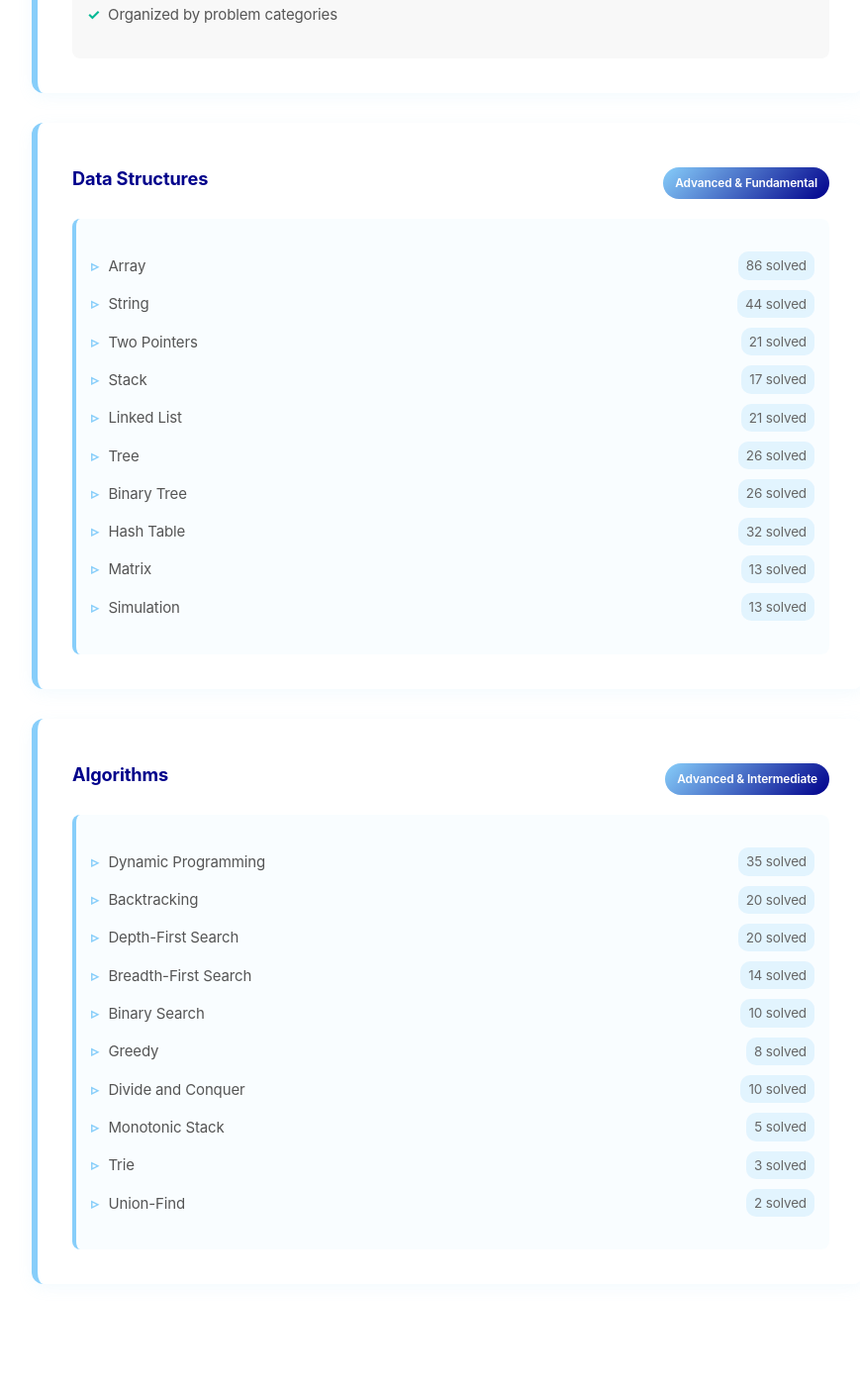
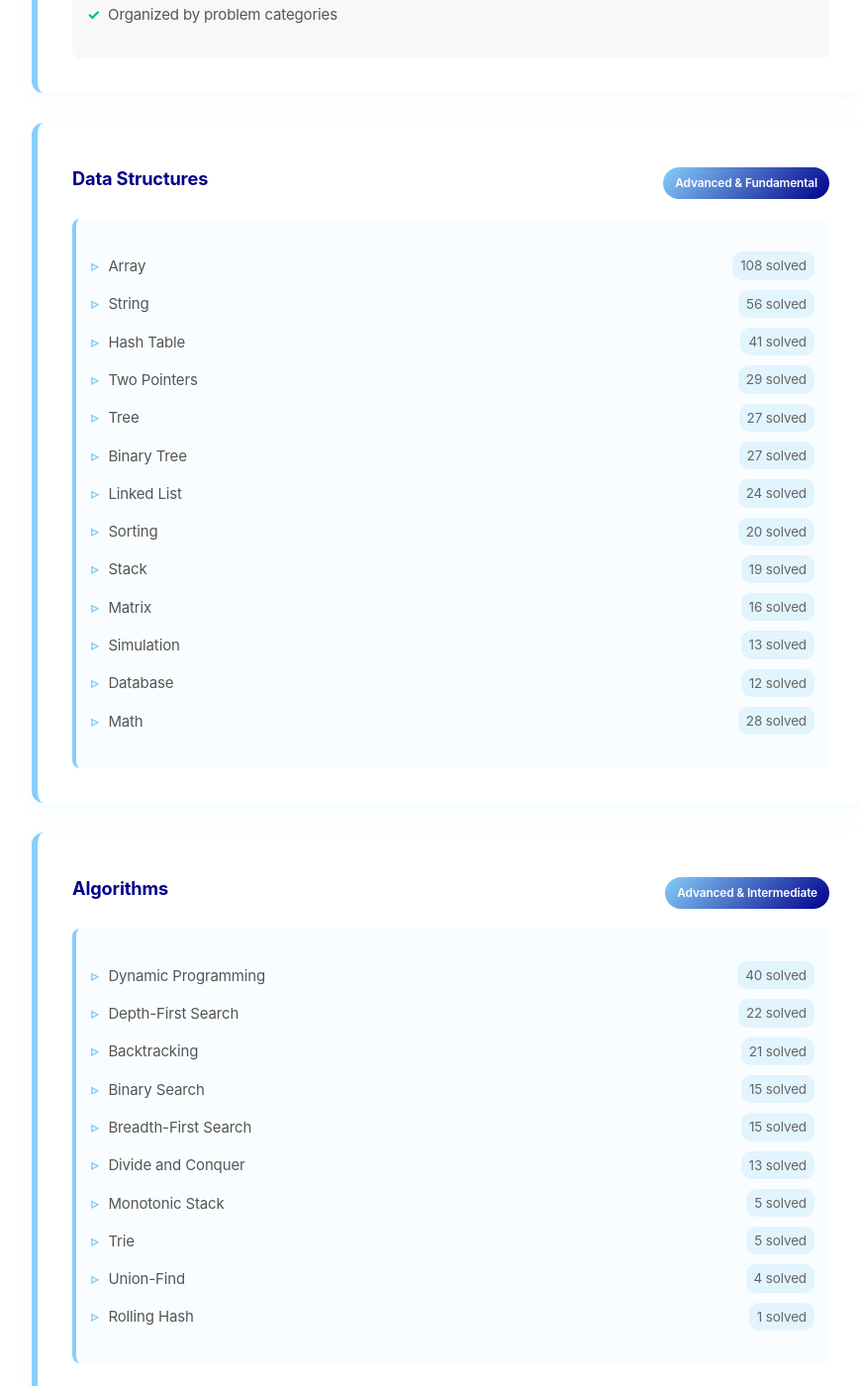
Before and after one commit to ArmanBehnam/ArmanBehnam.github.io, a Jekyll site: the page built from Programming/index.html, in a window 1280 px wide and 1400 px high, scrolled down 927 px. Shown: the whole window at 99% size, without its empty margins (195-1064 px from the left). Built offline with Jekyll 4.4.1, drawn with Linux system fonts in a browser that asks for light colours; some of the changed text lies outside the part shown.

Commit message:
Update LeetCode stats to 233 solved

```diff
--- a/Programming/index.html
+++ b/Programming/index.html
@@ -19,13 +19,13 @@ title: Programming Skills
         <div class="programming-item">
             <div class="category-header">
                 <h3 class="category-title">Problem Difficulty Distribution</h3>
-                <div class="problem-badge">178 Total</div>
+                <div class="problem-badge">233 Total</div>
             </div>
             <div class="difficulty-section">
                 <div class="difficulty-bars">
-                    <div class="difficulty-bar difficulty-easy">Easy: 45 problems</div>
-                    <div class="difficulty-bar difficulty-medium">Medium: 99 problems</div>
-                    <div class="difficulty-bar difficulty-hard">Hard: 34 problems</div>
+                    <div class="difficulty-bar difficulty-easy">Easy: 65 problems</div>
+                    <div class="difficulty-bar difficulty-medium">Medium: 128 problems</div>
+                    <div class="difficulty-bar difficulty-hard">Hard: 40 problems</div>
                 </div>
             </div>
         </div>
@@ -60,43 +60,55 @@ title: Programming Skills
                 <ul class="skill-list">
                     <li>
                         <span class="skill-name">Array</span>
-                        <span class="skill-count">86 solved</span>
+                        <span class="skill-count">108 solved</span>
                     </li>
                     <li>
                         <span class="skill-name">String</span>
-                        <span class="skill-count">44 solved</span>
+                        <span class="skill-count">56 solved</span>
+                    </li>
+                    <li>
+                        <span class="skill-name">Hash Table</span>
+                        <span class="skill-count">41 solved</span>
                     </li>
                     <li>
                         <span class="skill-name">Two Pointers</span>
-                        <span class="skill-count">21 solved</span>
+                        <span class="skill-count">29 solved</span>
+                    </li>
+                    <li>
+                        <span class="skill-name">Tree</span>
+                        <span class="skill-count">27 solved</span>
+                    </li>
+                    <li>
+                        <span class="skill-name">Binary Tree</span>
+                        <span class="skill-count">27 solved</span>
+                    </li>
+                    <li>
+                        <span class="skill-name">Linked List</span>
+                        <span class="skill-count">24 solved</span>
+                    </li>
+                    <li>
+                        <span class="skill-name">Sorting</span>
+                        <span class="skill-count">20 solved</span>
                     </li>
                     <li>
                         <span class="skill-name">Stack</span>
-                        <span class="skill-count">17 solved</span>
-                    </li>
-                    <li>
-                        <span class="skill-name">Linked List</span>
-                        <span class="skill-count">21 solved</span>
-                    </li>
-                    <li>
-                        <span class="skill-name">Tree</span>
-                        <span class="skill-count">26 solved</span>
-                    </li>
-                    <li>
-                        <span class="skill-name">Binary Tree</span>
-                        <span class="skill-count">26 solved</span>
-                    </li>
-                    <li>
-                        <span class="skill-name">Hash Table</span>
-                        <span class="skill-count">32 solved</span>
+                        <span class="skill-count">19 solved</span>
                     </li>
                     <li>
                         <span class="skill-name">Matrix</span>
-                        <span class="skill-count">13 solved</span>
+                        <span class="skill-count">16 solved</span>
                     </li>
                     <li>
                         <span class="skill-name">Simulation</span>
                         <span class="skill-count">13 solved</span>
+                    </li>
+                    <li>
+                        <span class="skill-name">Database</span>
+                        <span class="skill-count">12 solved</span>
+                    </li>
+                    <li>
+                        <span class="skill-name">Math</span>
+                        <span class="skill-count">28 solved</span>
                     </li>
                 </ul>
             </div>
@@ -111,31 +123,27 @@ title: Programming Skills
                 <ul class="skill-list">
                     <li>
                         <span class="skill-name">Dynamic Programming</span>
-                        <span class="skill-count">35 solved</span>
+                        <span class="skill-count">40 solved</span>
+                    </li>
+                    <li>
+                        <span class="skill-name">Depth-First Search</span>
+                        <span class="skill-count">22 solved</span>
                     </li>
                     <li>
                         <span class="skill-name">Backtracking</span>
-                        <span class="skill-count">20 solved</span>
+                        <span class="skill-count">21 solved</span>
                     </li>
                     <li>
-                        <span class="skill-name">Depth-First Search</span>
-                        <span class="skill-count">20 solved</span>
+                        <span class="skill-name">Binary Search</span>
+                        <span class="skill-count">15 solved</span>
                     </li>
                     <li>
                         <span class="skill-name">Breadth-First Search</span>
-                        <span class="skill-count">14 solved</span>
-                    </li>
-                    <li>
-                        <span class="skill-name">Binary Search</span>
-                        <span class="skill-count">10 solved</span>
-                    </li>
-                    <li>
-                        <span class="skill-name">Greedy</span>
-                        <span class="skill-count">8 solved</span>
+                        <span class="skill-count">15 solved</span>
                     </li>
                     <li>
                         <span class="skill-name">Divide and Conquer</span>
-                        <span class="skill-count">10 solved</span>
+                        <span class="skill-count">13 solved</span>
                     </li>
                     <li>
                         <span class="skill-name">Monotonic Stack</span>
@@ -143,11 +151,15 @@ title: Programming Skills
                     </li>
                     <li>
                         <span class="skill-name">Trie</span>
-                        <span class="skill-count">3 solved</span>
+                        <span class="skill-count">5 solved</span>
                     </li>
                     <li>
                         <span class="skill-name">Union-Find</span>
-                        <span class="skill-count">2 solved</span>
+                        <span class="skill-count">4 solved</span>
+                    </li>
+                    <li>
+                        <span class="skill-name">Rolling Hash</span>
+                        <span class="skill-count">1 solved</span>
                     </li>
                 </ul>
             </div>
```
